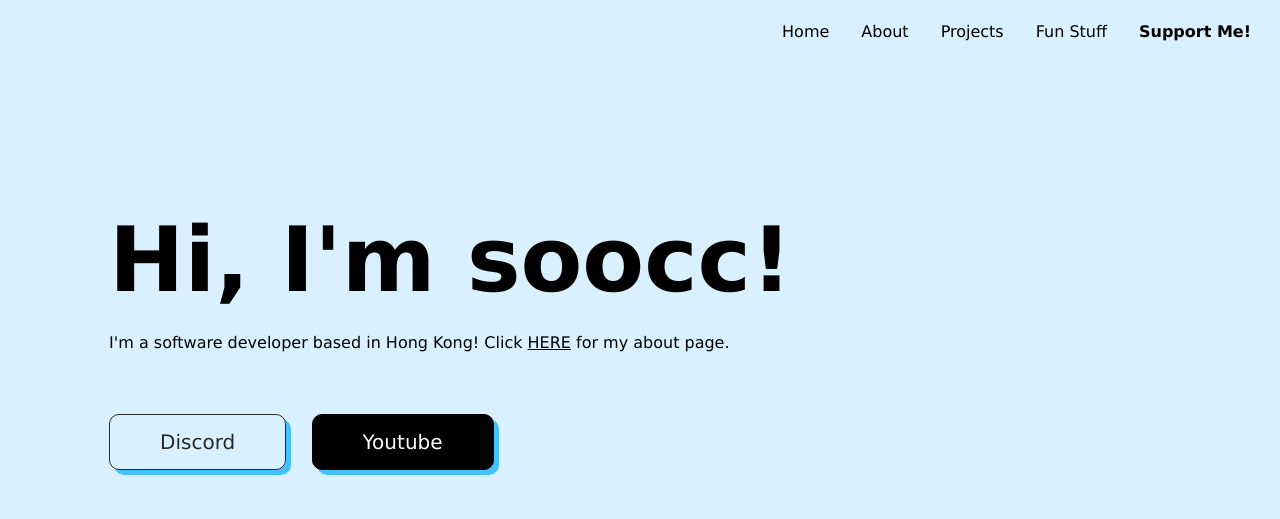
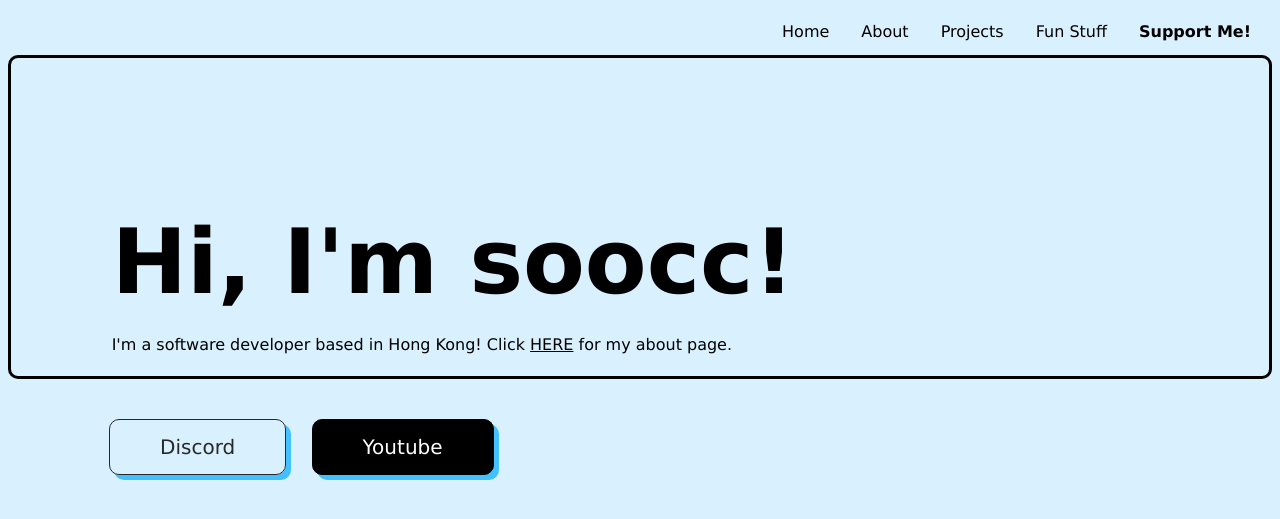
Before and after one commit to soocc/sooccsocks2, a Jekyll site: the page built from index.html, in a window 1280 px wide. Shown: the top 519 px of the page. Built offline with Jekyll 4.4.1, drawn with Linux system fonts in a browser that asks for light colours.

Commit message:
Update index.html

```diff
--- a/index.html
+++ b/index.html
@@ -23,14 +23,20 @@ layout: default
       .black-button {
         margin-left: 2%;
       }
+
+      .first {
+        border-radius: 10px 10px 10px 10px;
+        border-style: solid;
     </style>
   </head>
   <body>
-    <h1 class="welcome">Hi, I'm soocc!</h1>
+    <div class="first">
+      <h1 class="welcome">Hi, I'm soocc!</h1>
 
-    <p>
-      I'm a software developer based in Hong Kong! Click <a href="soocc.github.io/about">HERE</a> for my about page.<br>
-    </p>
+      <p>
+        I'm a software developer based in Hong Kong! Click <a href="soocc.github.io/about">HERE</a> for my about page.<br>
+      </p>
+    </div>
 
     <a class="abutton" href="https://discord.gg/72UPzkfxXM">
       Discord
```
